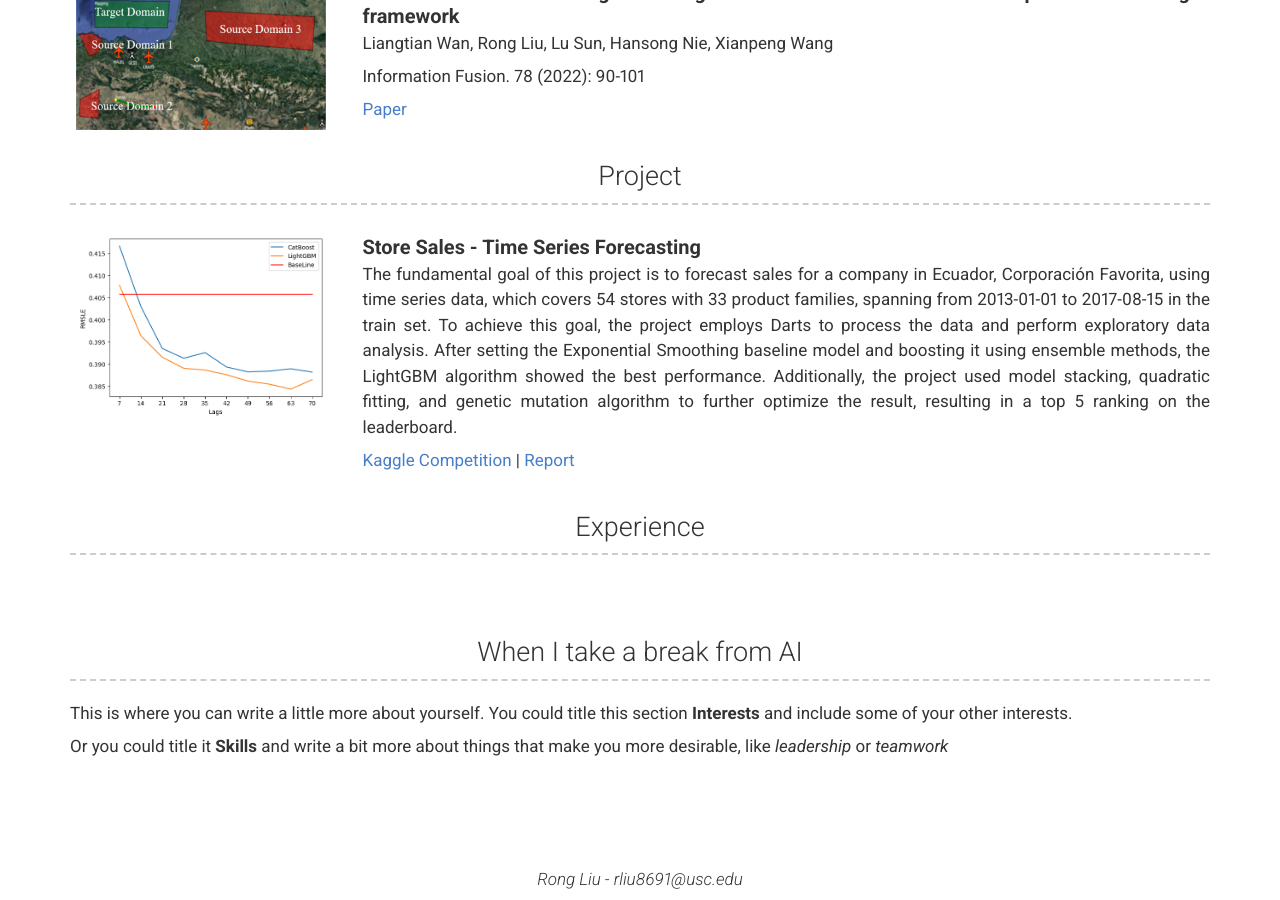
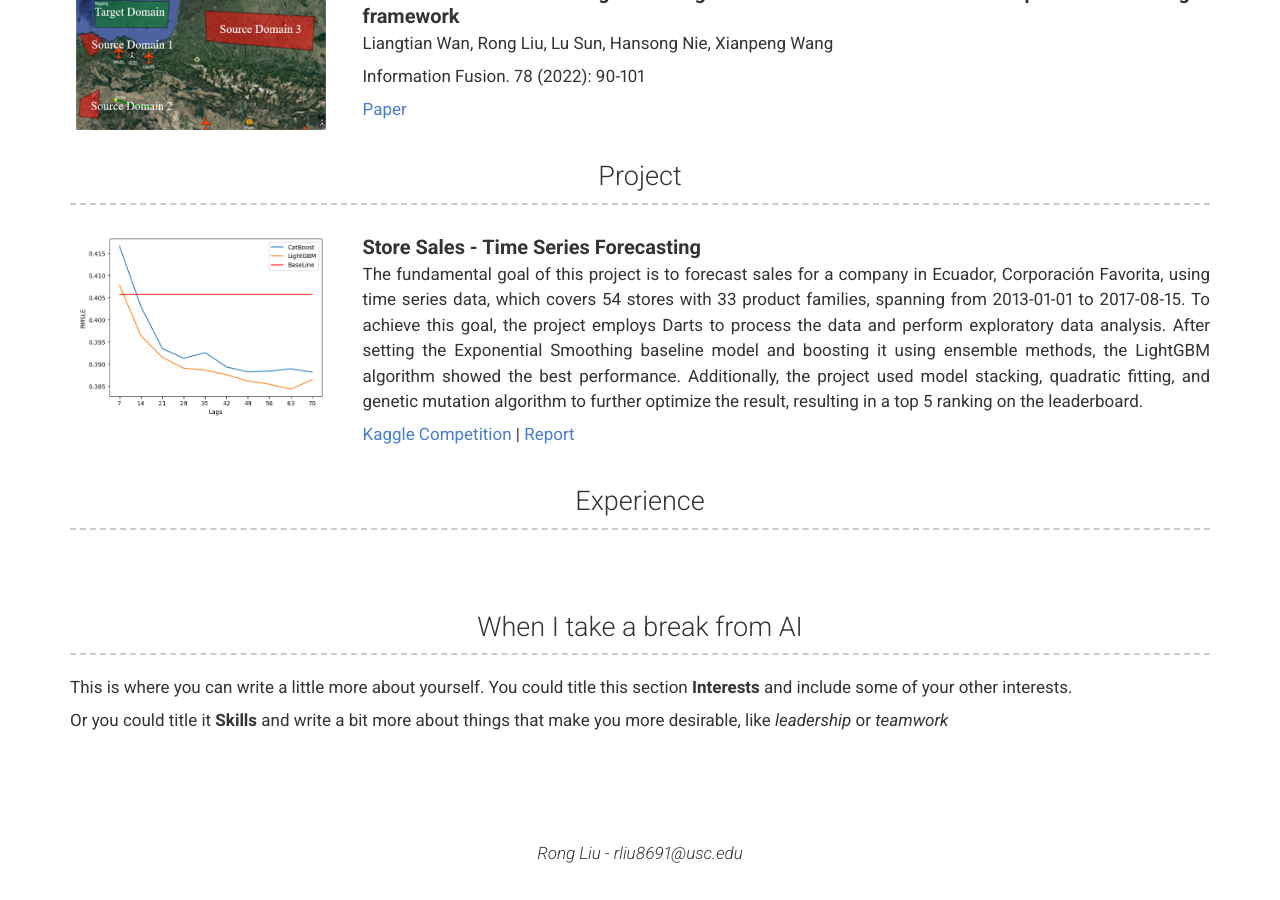
Before and after one commit to RongLiu-Leo/rongliu-leo.github.io, a Jekyll site: the page built from index.md, in a window 1280 px wide and 900 px high, scrolled down 750 px. Built offline with Jekyll 4.4.1, drawn with Linux system fonts in a browser that asks for light colours; nearby versions of some CDN libraries; a style sheet for code colours, icons or effects is not loaded; after the commit the page ends 1624 px from its top, so only the background shows below that.

Commit message:
Update _config.yml

```diff
--- a/_config.yml
+++ b/_config.yml
@@ -68,7 +68,7 @@ content:
       - title: Store Sales - Time Series Forecasting
         image: images/comparison.png
         description: | # this will include new lines to allow paragraphs
-          The fundamental goal of this project is to forecast sales for a company in Ecuador, Corporación Favorita, using time series data, which covers 54 stores with 33 product families, spanning from 2013-01-01 to 2017-08-15 in the train set.
+          The fundamental goal of this project is to forecast sales for a company in Ecuador, Corporación Favorita, using time series data, which covers 54 stores with 33 product families, spanning from 2013-01-01 to 2017-08-15.
           To achieve this goal, the project employs Darts to process the data and perform exploratory data analysis.
           After setting the Exponential Smoothing baseline model and boosting it using ensemble methods, the LightGBM algorithm showed the best performance.
           Additionally, the project used model stacking, quadratic fitting, and genetic mutation algorithm to further optimize the result, resulting in a top 5 ranking on the leaderboard.
```
